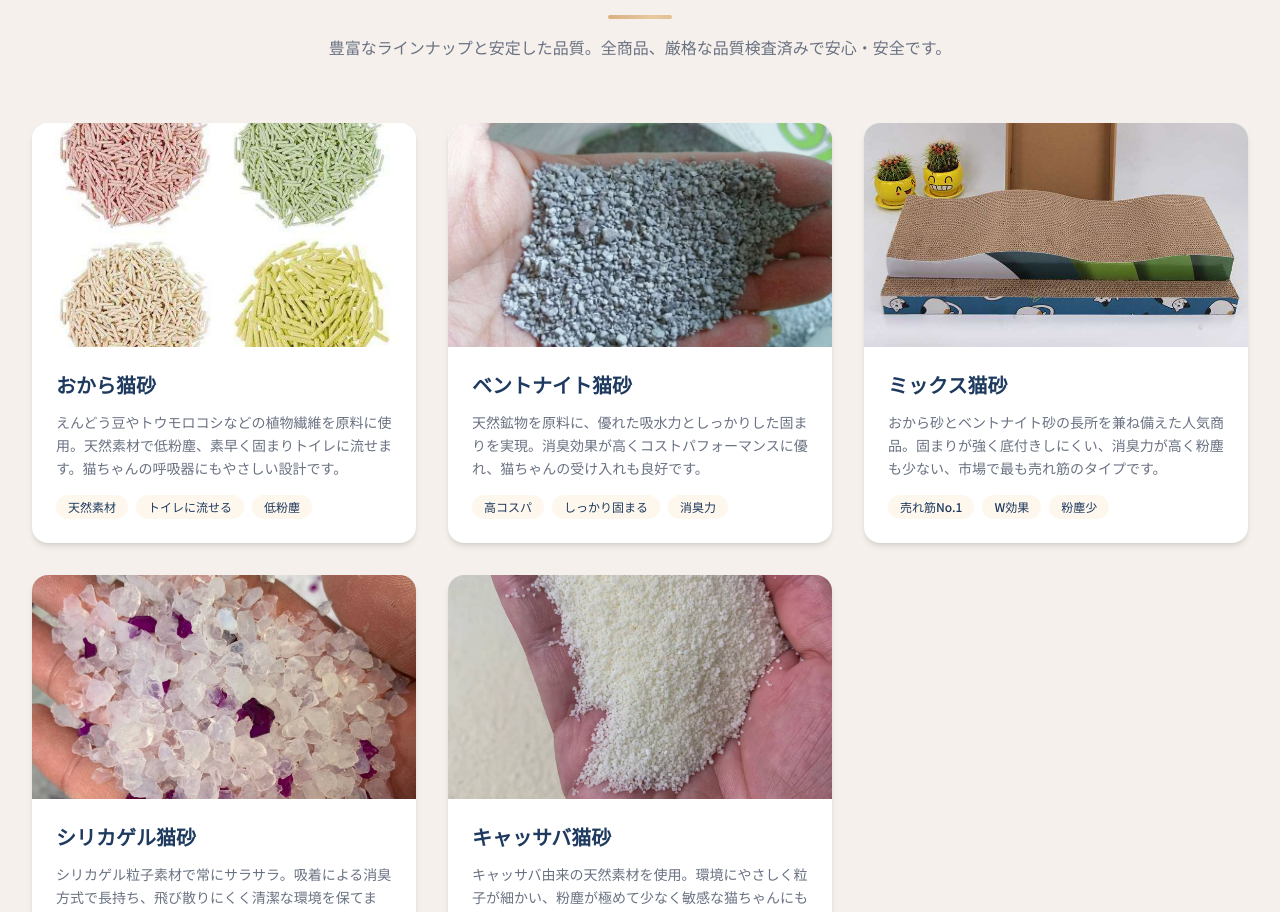
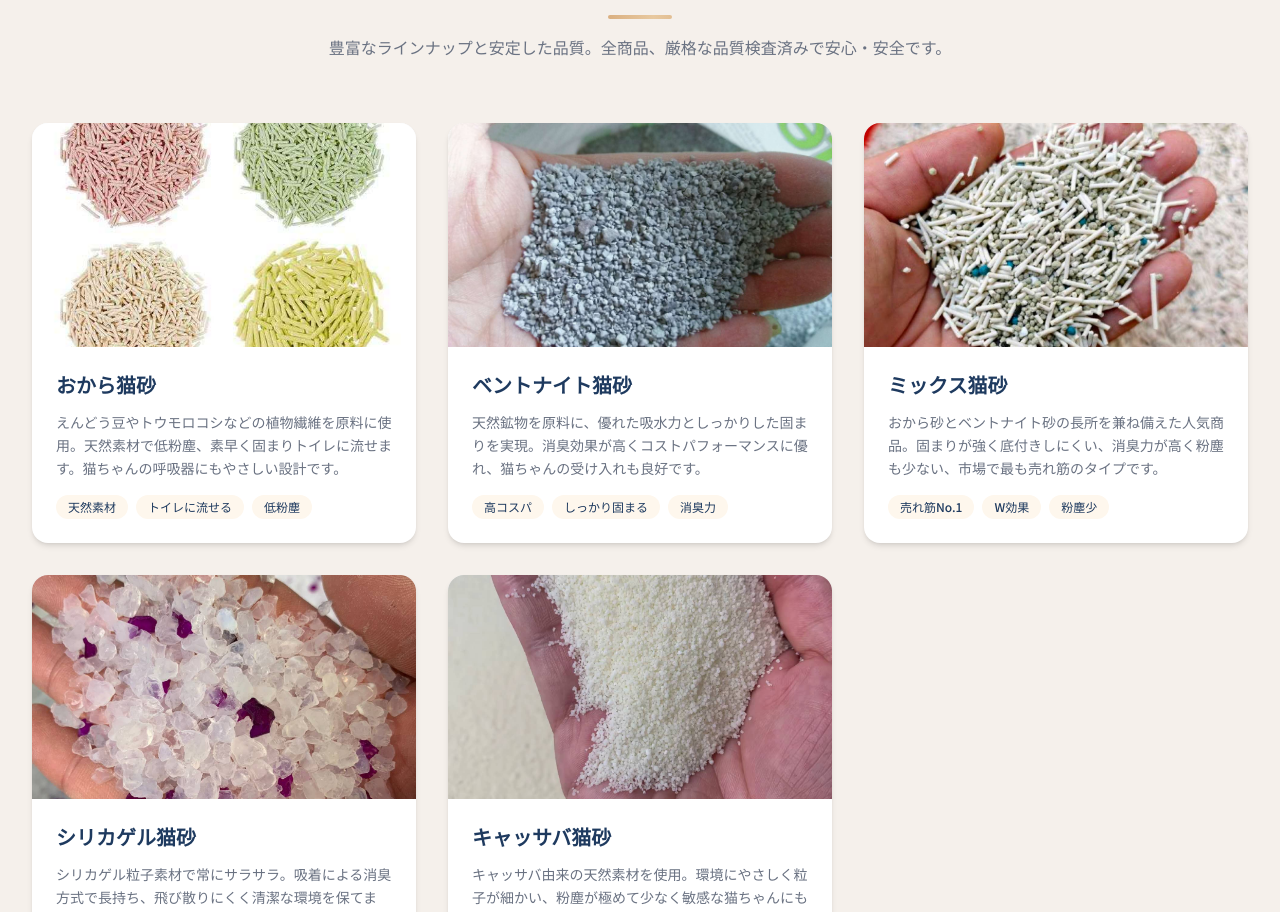
Before and after one commit to BlackStar1453/tsunehisa-pet, a Next.js app: page / in a window 1280 px wide. Shown: the part 1724-2636 px from the top of the page. Built offline with nearby package versions, Linux system fonts and the light colour scheme.

Commit message:
Fix: replace cat scratcher with mixed litter photo

```diff
--- a/src/app/page.tsx
+++ b/src/app/page.tsx
@@ -16,7 +16,7 @@ const products = [
   {
     name: "ミックス猫砂",
     desc: "おから砂とベントナイト砂の長所を兼ね備えた人気商品。固まりが強く底付きしにくい、消臭力が高く粉塵も少ない、市場で最も売れ筋のタイプです。",
-    image: "/images/product-5.jpg",
+    image: "/images/mixed-litter.jpg",
     tags: ["売れ筋No.1", "W効果", "粉塵少"],
   },
   {
```
Also changed, not shown: public/images/mixed-litter.jpg (added).
